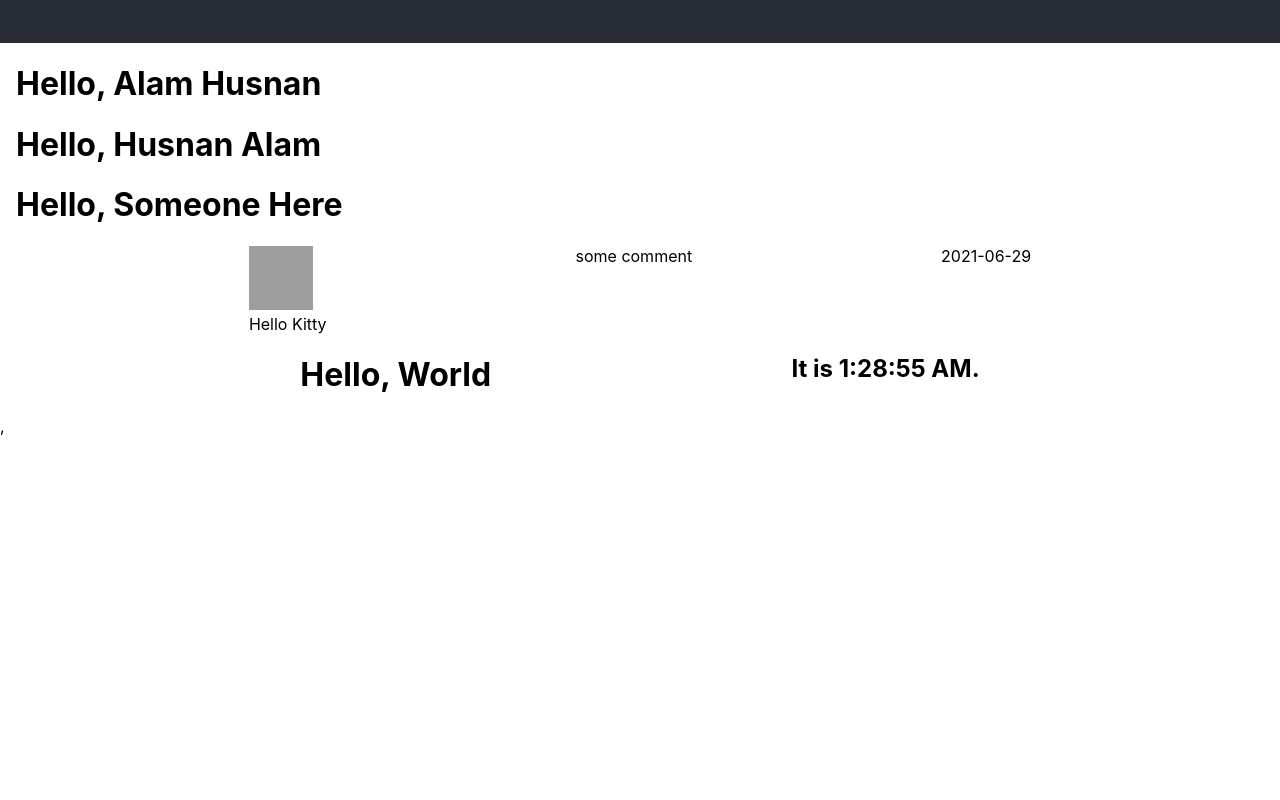
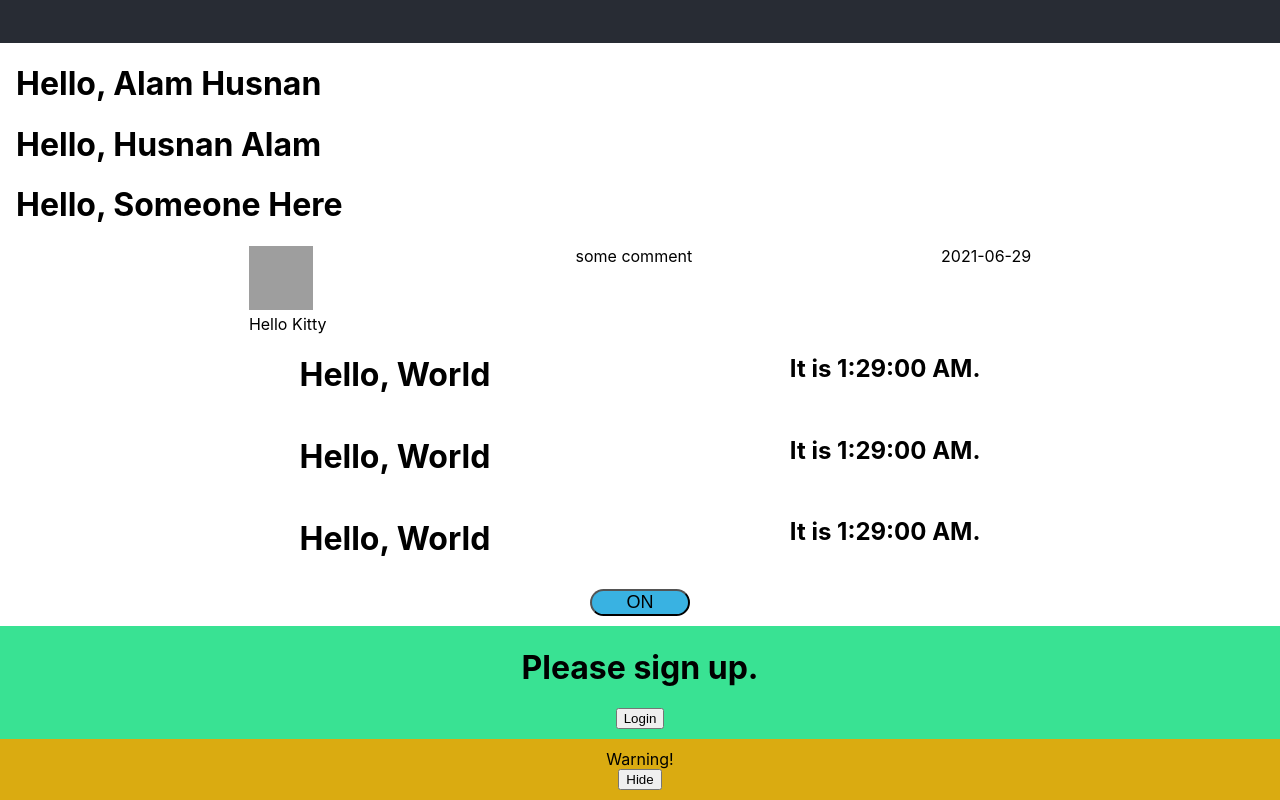
Before and after one commit to Alam3035/random_react_app, a React (Create React App) app: page / in a window 1280 px wide. Shown: the part 757-1557 px from the top of the page. Before the commit the page ends 1193 px from the top, so only its background shows below. Built offline with nearby package versions, Linux system fonts and the light colour scheme; grey boxes are pictures that could not be loaded.

Commit message:
conditional redering

```diff
--- a/src/Clock.js
+++ b/src/Clock.js
@@ -3,13 +3,15 @@ import React from "react";
 class Clock extends React.Component {
     constructor(props) {
         super(props);
-        this.state = {date: new Date()};
+        this.state = {
+            date: new Date()
+        };
     }
 
     // these are lifecycle methods
 
     // runs after the component output has benn rendered to DOM
-    compomentDidMount() {
+    componentDidMount() {
         this.timerID = setInterval(() => this.tick(), 1000);
     }
 
@@ -18,7 +20,9 @@ class Clock extends React.Component {
     }
 
     tick() {
-        this.setState({date: new Date()});
+        this.setState({
+            date: new Date()
+        });
     }
 
     render() {
--- /dev/null
+++ b/src/Greeting.js
@@ -0,0 +1,25 @@
+function UserGreeting(props) {
+    return (
+        <div className="greeting">
+            <h1>Welcome back!</h1>
+        </div>
+    );
+}
+
+function GuestGreeting(props) {
+    return (
+        <div className="greeting">
+           <h1>Please sign up.</h1>
+        </div>
+    );
+}
+
+function Greeting(props) {
+    const isLoggedIn = props.isLoggedIn;
+    if (isLoggedIn) {
+        return <UserGreeting />;
+    }
+    return <GuestGreeting />;
+}
+
+export default Greeting;
--- /dev/null
+++ b/src/LoginButton.js
@@ -0,0 +1,9 @@
+function LoginButton(props) {
+    return (
+        <button onClick={props.onClick}>
+            Login
+        </button>
+    );
+}
+
+export default LoginButton;
--- /dev/null
+++ b/src/LoginControl.js
@@ -0,0 +1,48 @@
+import React from "react";
+import LogoutButton from './LogoutButton';
+import LoginButton from './LoginButton';
+import Greeting from './Greeting';
+
+class LoginControl extends React.Component {
+    constructor(props) {
+        super(props);
+        this.state = {
+            isLoggedIn: false
+        }
+        this.handleLoginclick = this.handleLoginclick.bind(this);
+        this.handleLogoutClick = this.handleLogoutClick.bind(this);
+    }
+
+    handleLoginclick() {
+        this.setState({
+            isLoggedIn: true
+        })
+    }
+
+    handleLogoutClick() {
+        this.setState({
+            isLoggedIn: false
+        })
+    }
+
+    render() {
+        const isLoggedIn = this.state.isLoggedIn;
+        let button;
+        if (isLoggedIn) {
+            button = <LogoutButton onClick={this.handleLogoutClick} />;
+        } else {
+            button = <LoginButton onClick={this.handleLoginclick} />;
+        }
+
+        return(
+            <div className="LoginControl">
+                <Greeting isLoggedIn={isLoggedIn} />
+                {button}
+            </div>
+        );
+    }
+
+}
+
+
+export default LoginControl;
--- /dev/null
+++ b/src/LogoutButton.js
@@ -0,0 +1,9 @@
+function LogoutButton(props) {
+    return (
+      <button onClick={props.onClick}>
+        Logout
+      </button>
+    );
+  }
+
+export default LogoutButton;
--- /dev/null
+++ b/src/Page.js
@@ -0,0 +1,42 @@
+import React from "react";
+
+function WarningBanner(props) {
+    if (!props.warn) {
+        return null;
+    }
+
+    return (
+        <div className="warning">
+            Warning!
+        </div>
+    )
+}
+
+class Page extends React.Component {
+    constructor(props) {
+        super(props);
+        this.state = {
+            showWarning: true
+        }
+        this.handleToggleClick = this.handleToggleClick.bind(this);
+    }
+
+    handleToggleClick() {
+        this.setState(state => ({
+            showWarning: !state.showWarning
+        }));
+    }
+
+    render() {
+        return (
+            <div className="outer_warning">
+                <WarningBanner warn={this.state.showWarning} />
+                <button onClick={this.handleToggleClick}>
+                    {this.state.showWarning ? 'Hide' : 'Show'}
+                </button>
+            </div>
+        )
+    }
+}
+
+export default Page;
--- /dev/null
+++ b/src/Toggle.js
@@ -0,0 +1,39 @@
+import React from "react";
+
+class Toggle extends React.Component {
+    constructor(props) {
+        super(props);
+        this.state = {
+            isToggleOn: true
+        };
+
+        this.handleClick = this.handleClick.bind(this);
+    }
+
+    componentDidMount() {
+
+    }
+
+    componentWillUnmount() {
+
+    }
+
+    handleClick() {
+        this.setState(prevState => ({
+            isToggleOn: !prevState.isToggleOn
+        }));
+
+    }
+
+    render() {
+        return(
+            <div className="Alert">
+                <button className="simple" onClick={this.handleClick}>
+                    {this.state.isToggleOn ? 'ON' : 'OFF'}
+                </button>
+            </div>
+        )
+    }
+}
+
+export default Toggle;
--- a/src/index.css
+++ b/src/index.css
@@ -1,14 +1,14 @@
 body {
   margin: 0;
-  font-family: -apple-system, BlinkMacSystemFont, 'Segoe UI', 'Roboto', 'Oxygen',
-    'Ubuntu', 'Cantarell', 'Fira Sans', 'Droid Sans', 'Helvetica Neue',
+  font-family: -apple-system, BlinkMacSystemFont, "Segoe UI", "Roboto", "Oxygen",
+    "Ubuntu", "Cantarell", "Fira Sans", "Droid Sans", "Helvetica Neue",
     sans-serif;
   -webkit-font-smoothing: antialiased;
   -moz-osx-font-smoothing: grayscale;
 }
 
 code {
-  font-family: source-code-pro, Menlo, Monaco, Consolas, 'Courier New',
+  font-family: source-code-pro, Menlo, Monaco, Consolas, "Courier New",
     monospace;
 }
 
@@ -27,3 +27,48 @@ code {
   flex-direction: row;
   justify-content: space-evenly;
 }
+
+.Alert {
+  padding: 10px;
+  display: flex;
+  flex-direction: row;
+  justify-content: center;
+}
+
+.simple {
+  border-radius: 25px;
+  font-size: 18px;
+  width: 100px;
+  height: auto;
+  background-color: rgb(57, 178, 226);
+}
+
+.simple:hover {
+  background-color: rgb(226, 57, 57);
+}
+
+
+.LoginControl {
+  background-color: rgb(57, 226, 147);
+  padding-bottom: 10px;
+  display: flex;
+  flex-direction: column;
+  justify-content: center;
+  align-items: center;
+}
+
+.warning {
+  display: flex;
+  flex-direction: row;
+  justify-content: center;
+  align-items: center;
+}
+
+.outer_warning {
+  background-color: rgb(218, 171, 17);
+  padding: 10px;
+  display: flex;
+  flex-direction: column;
+  justify-content: center;
+  align-items: center;
+}
--- a/src/index.js
+++ b/src/index.js
@@ -5,6 +5,9 @@ import App from './App';
 import Welcome from './Welcome';
 import Comment from './Comment';
 import Clock from './Clock';
+import Toggle from './Toggle';
+import LoginControl from './LoginControl';
+import Page from './Page';
 import reportWebVitals from './reportWebVitals';
 
 const author = {
@@ -19,7 +22,12 @@ ReactDOM.render(
     <Welcome name="Husnan Alam" />
     <Welcome name="Someone Here" />
     <Comment text="some comment" date="2021-06-29" author={author} />
-    <Clock />,
+    <Clock />
+    <Clock />
+    <Clock />
+    <Toggle />
+    <LoginControl />
+    <Page />
   </React.StrictMode>,
   document.getElementById('root')
 );
```
